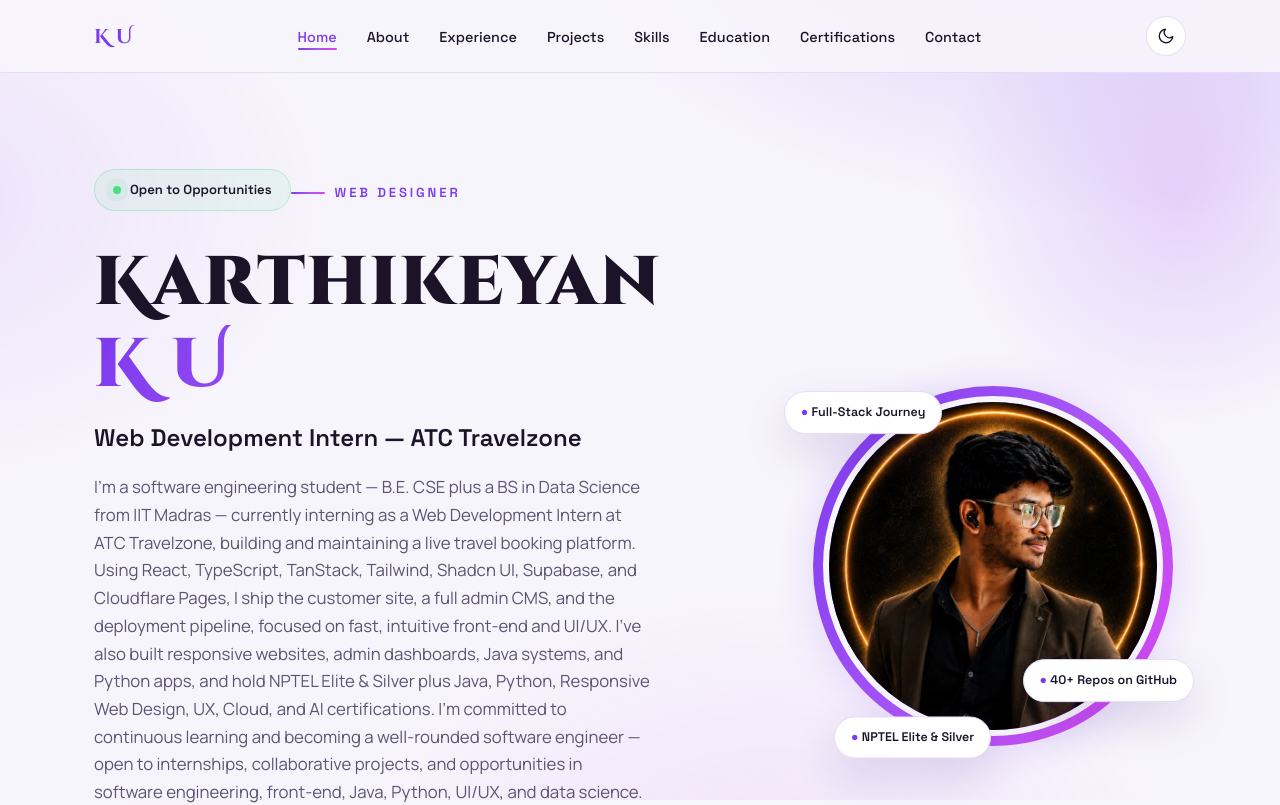
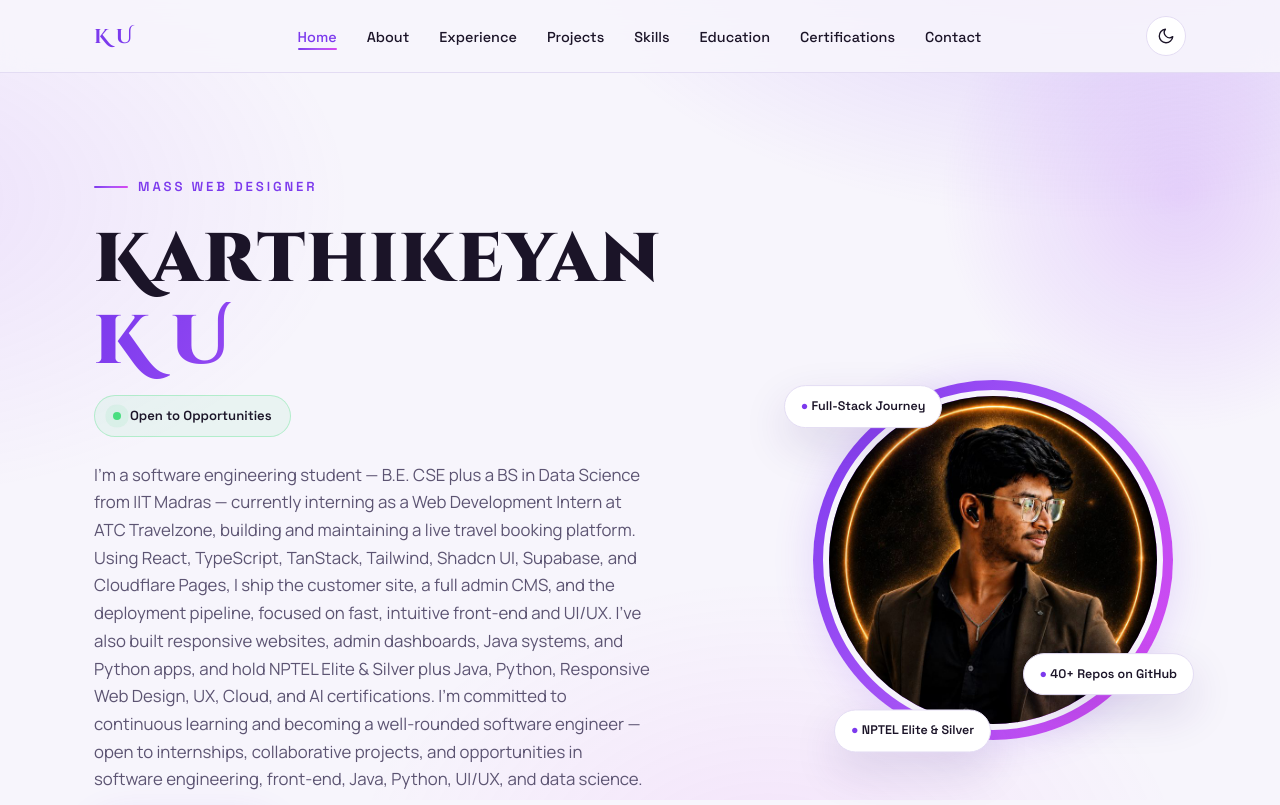
Before and after one commit to Karthikeyan-k-u/Personal-Portfolio---Karthikeyan-K-U-, a React (Vite) app in the folder react/: page / in a window 1280 px wide. Shown: the top 805 px of the page. Built offline with nearby package versions, Linux system fonts and the light colour scheme; no server answers.

Commit message:
Replace subtitle with availability pill, update eyebrow to Mass Web Designer

```diff
--- a/react/src/sections/Hero.jsx
+++ b/react/src/sections/Hero.jsx
@@ -16,13 +16,12 @@ export default function Hero() {
       <div className="container">
         <div className="hero-grid">
           <Reveal>
+            <span className="eyebrow">Mass Web Designer</span>
+            <h1>Karthikeyan<span className="text-gradient"> K U</span></h1>
             <div className="avail-pill" aria-label="Availability">
               <span className="avail-dot"></span>
               Open to Opportunities
             </div>
-            <span className="eyebrow">Web Designer</span>
-            <h1>Karthikeyan<span className="text-gradient"> K U</span></h1>
-            <div className="subtitle">Web Development Intern — ATC Travelzone</div>
             <p className="intro">
               I'm a software engineering student — B.E. CSE plus a BS in Data Science from IIT Madras — currently interning as a Web Development Intern at ATC Travelzone, building and maintaining a live travel booking platform.
               Using React, TypeScript, TanStack, Tailwind, Shadcn UI, Supabase, and Cloudflare Pages, I ship the customer site, a full admin CMS, and the deployment pipeline, focused on fast, intuitive front-end and UI/UX. I've also built responsive websites, admin dashboards, Java systems, and Python apps, and hold NPTEL Elite &amp; Silver plus Java, Python, Responsive Web Design, UX, Cloud, and AI certifications. I'm committed to continuous learning and becoming a well-rounded software engineer — open to internships, collaborative projects, and opportunities in software engineering, front-end, Java, Python, UI/UX, and data science.
```
